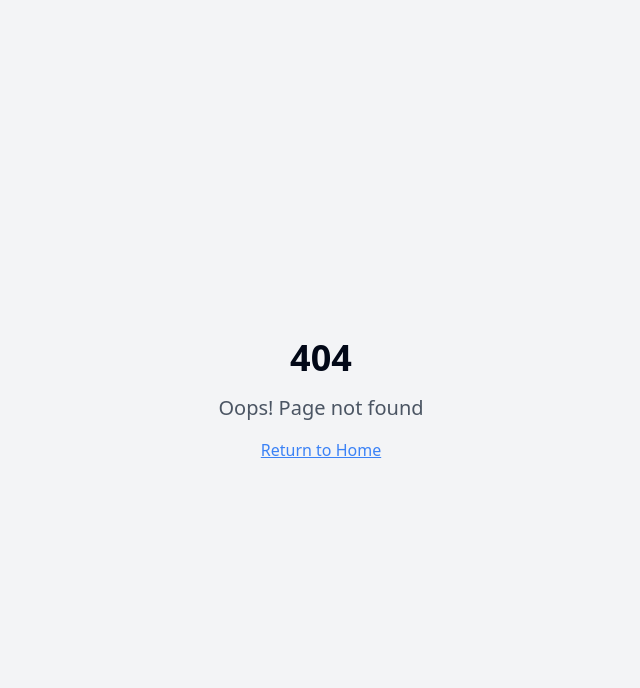
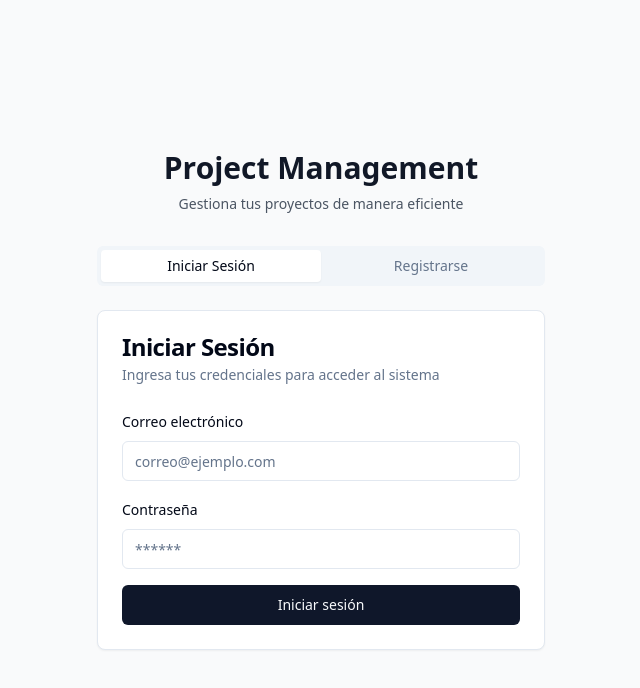
Before and after one commit to TFE-MIA-UNIR-2024/effort-time-estimator-frontend, a React (Vite) app: page /auth in a window 1280 px wide. Before the commit this address had no page. Shown: the top 688 px of the page, without its empty margins (319-959 px from the left). Built offline with nearby package versions, Linux system fonts and the light colour scheme.

Commit message:
Refactor login and registration screen
Refactor the login and registration screen components.

```diff
--- a/src/App.tsx
+++ b/src/App.tsx
@@ -8,6 +8,7 @@ import Index from "./pages/Index";
 import ProjectDetail from "./pages/ProjectDetail";
 import NeedDetail from "./pages/NeedDetail";
 import NotFound from "./pages/NotFound";
+import Auth from "./pages/Auth";
 import { TooltipProvider as RadixTooltipProvider } from "@radix-ui/react-tooltip";
 
 // Create a QueryClient instance inside the component to ensure it's created with React context
@@ -26,6 +27,7 @@ const App = () => {
               <Route path="/" element={<Index />} />
               <Route path="/project/:id" element={<ProjectDetail />} />
               <Route path="/need/:id" element={<NeedDetail />} />
+              <Route path="/auth" element={<Auth />} />
               {/* ADD ALL CUSTOM ROUTES ABOVE THE CATCH-ALL "*" ROUTE */}
               <Route path="*" element={<NotFound />} />
             </Routes>
--- a/src/components/ui/tabs.tsx
+++ b/src/components/ui/tabs.tsx
@@ -1,3 +1,4 @@
+
 import * as React from "react"
 import * as TabsPrimitive from "@radix-ui/react-tabs"
 
--- /dev/null
+++ b/src/pages/Auth.tsx
@@ -0,0 +1,287 @@
+
+import { useState } from "react";
+import { useNavigate } from "react-router-dom";
+import { supabase } from "@/integrations/supabase/client";
+import { useToast } from "@/components/ui/use-toast";
+import { Button } from "@/components/ui/button";
+import { Input } from "@/components/ui/input";
+import { Label } from "@/components/ui/label";
+import { Card, CardContent, CardDescription, CardFooter, CardHeader, CardTitle } from "@/components/ui/card";
+import { Tabs, TabsContent, TabsList, TabsTrigger } from "@/components/ui/tabs";
+import { useForm } from "react-hook-form";
+import { zodResolver } from "@hookform/resolvers/zod";
+import * as z from "zod";
+import {
+  Form,
+  FormControl,
+  FormField,
+  FormItem,
+  FormLabel,
+  FormMessage,
+} from "@/components/ui/form";
+
+const loginSchema = z.object({
+  email: z.string().email({ message: "Ingresa un correo electrónico válido" }),
+  password: z.string().min(6, { message: "La contraseña debe tener al menos 6 caracteres" }),
+});
+
+const registerSchema = z.object({
+  email: z.string().email({ message: "Ingresa un correo electrónico válido" }),
+  password: z.string().min(6, { message: "La contraseña debe tener al menos 6 caracteres" }),
+  confirmPassword: z.string().min(6, { message: "La contraseña debe tener al menos 6 caracteres" }),
+}).refine((data) => data.password === data.confirmPassword, {
+  message: "Las contraseñas no coinciden",
+  path: ["confirmPassword"],
+});
+
+type LoginFormValues = z.infer<typeof loginSchema>;
+type RegisterFormValues = z.infer<typeof registerSchema>;
+
+const Auth = () => {
+  const navigate = useNavigate();
+  const { toast } = useToast();
+  const [isLoading, setIsLoading] = useState(false);
+
+  // Check if user is already logged in
+  supabase.auth.getSession().then(({ data: { session } }) => {
+    if (session) {
+      navigate("/");
+    }
+  });
+
+  // Listen for authentication state changes
+  supabase.auth.onAuthStateChange((event, session) => {
+    if (session) {
+      navigate("/");
+    }
+  });
+
+  const loginForm = useForm<LoginFormValues>({
+    resolver: zodResolver(loginSchema),
+    defaultValues: {
+      email: "",
+      password: "",
+    },
+  });
+
+  const registerForm = useForm<RegisterFormValues>({
+    resolver: zodResolver(registerSchema),
+    defaultValues: {
+      email: "",
+      password: "",
+      confirmPassword: "",
+    },
+  });
+
+  const onLoginSubmit = async (values: LoginFormValues) => {
+    setIsLoading(true);
+    try {
+      const { error } = await supabase.auth.signInWithPassword({
+        email: values.email,
+        password: values.password,
+      });
+
+      if (error) {
+        throw error;
+      }
+
+      toast({
+        title: "Inicio de sesión exitoso",
+        description: "Has iniciado sesión correctamente",
+      });
+    } catch (error: any) {
+      toast({
+        title: "Error al iniciar sesión",
+        description: error.message || "Verifica tus credenciales e intenta nuevamente",
+        variant: "destructive",
+      });
+    } finally {
+      setIsLoading(false);
+    }
+  };
+
+  const onRegisterSubmit = async (values: RegisterFormValues) => {
+    setIsLoading(true);
+    try {
+      const { error } = await supabase.auth.signUp({
+        email: values.email,
+        password: values.password,
+      });
+
+      if (error) {
+        throw error;
+      }
+
+      toast({
+        title: "Registro exitoso",
+        description: "Te has registrado correctamente. Verifica tu correo electrónico para confirmar tu cuenta.",
+      });
+    } catch (error: any) {
+      toast({
+        title: "Error al registrarse",
+        description: error.message || "Ocurrió un error durante el registro",
+        variant: "destructive",
+      });
+    } finally {
+      setIsLoading(false);
+    }
+  };
+
+  return (
+    <div className="min-h-screen flex items-center justify-center bg-gray-50 px-4 py-12 sm:px-6 lg:px-8">
+      <div className="w-full max-w-md">
+        <div className="text-center mb-8">
+          <h1 className="text-3xl font-bold text-gray-900">Project Management</h1>
+          <p className="mt-2 text-sm text-gray-600">
+            Gestiona tus proyectos de manera eficiente
+          </p>
+        </div>
+
+        <Tabs defaultValue="login" className="w-full">
+          <TabsList className="grid w-full grid-cols-2 mb-6">
+            <TabsTrigger value="login">Iniciar Sesión</TabsTrigger>
+            <TabsTrigger value="register">Registrarse</TabsTrigger>
+          </TabsList>
+
+          <TabsContent value="login">
+            <Card>
+              <CardHeader>
+                <CardTitle>Iniciar Sesión</CardTitle>
+                <CardDescription>
+                  Ingresa tus credenciales para acceder al sistema
+                </CardDescription>
+              </CardHeader>
+              <CardContent>
+                <Form {...loginForm}>
+                  <form onSubmit={loginForm.handleSubmit(onLoginSubmit)} className="space-y-4">
+                    <FormField
+                      control={loginForm.control}
+                      name="email"
+                      render={({ field }) => (
+                        <FormItem>
+                          <FormLabel>Correo electrónico</FormLabel>
+                          <FormControl>
+                            <Input
+                              placeholder="correo@ejemplo.com"
+                              {...field}
+                              disabled={isLoading}
+                            />
+                          </FormControl>
+                          <FormMessage />
+                        </FormItem>
+                      )}
+                    />
+                    <FormField
+                      control={loginForm.control}
+                      name="password"
+                      render={({ field }) => (
+                        <FormItem>
+                          <FormLabel>Contraseña</FormLabel>
+                          <FormControl>
+                            <Input
+                              type="password"
+                              placeholder="******"
+                              {...field}
+                              disabled={isLoading}
+                            />
+                          </FormControl>
+                          <FormMessage />
+                        </FormItem>
+                      )}
+                    />
+                    <Button
+                      type="submit"
+                      className="w-full mt-4"
+                      disabled={isLoading}
+                    >
+                      {isLoading ? "Iniciando sesión..." : "Iniciar sesión"}
+                    </Button>
+                  </form>
+                </Form>
+              </CardContent>
+            </Card>
+          </TabsContent>
+
+          <TabsContent value="register">
+            <Card>
+              <CardHeader>
+                <CardTitle>Crear cuenta</CardTitle>
+                <CardDescription>
+                  Registra tus datos para crear una cuenta nueva
+                </CardDescription>
+              </CardHeader>
+              <CardContent>
+                <Form {...registerForm}>
+                  <form onSubmit={registerForm.handleSubmit(onRegisterSubmit)} className="space-y-4">
+                    <FormField
+                      control={registerForm.control}
+                      name="email"
+                      render={({ field }) => (
+                        <FormItem>
+                          <FormLabel>Correo electrónico</FormLabel>
+                          <FormControl>
+                            <Input
+                              placeholder="correo@ejemplo.com"
+                              {...field}
+                              disabled={isLoading}
+                            />
+                          </FormControl>
+                          <FormMessage />
+                        </FormItem>
+                      )}
+                    />
+                    <FormField
+                      control={registerForm.control}
+                      name="password"
+                      render={({ field }) => (
+                        <FormItem>
+                          <FormLabel>Contraseña</FormLabel>
+                          <FormControl>
+                            <Input
+                              type="password"
+                              placeholder="******"
+                              {...field}
+                              disabled={isLoading}
+                            />
+                          </FormControl>
+                          <FormMessage />
+                        </FormItem>
+                      )}
+                    />
+                    <FormField
+                      control={registerForm.control}
+                      name="confirmPassword"
+                      render={({ field }) => (
+                        <FormItem>
+                          <FormLabel>Confirmar Contraseña</FormLabel>
+                          <FormControl>
+                            <Input
+                              type="password"
+                              placeholder="******"
+                              {...field}
+                              disabled={isLoading}
+                            />
+                          </FormControl>
+                          <FormMessage />
+                        </FormItem>
+                      )}
+                    />
+                    <Button
+                      type="submit"
+                      className="w-full mt-4"
+                      disabled={isLoading}
+                    >
+                      {isLoading ? "Registrando..." : "Registrarse"}
+                    </Button>
+                  </form>
+                </Form>
+              </CardContent>
+            </Card>
+          </TabsContent>
+        </Tabs>
+      </div>
+    </div>
+  );
+};
+
+export default Auth;
```
